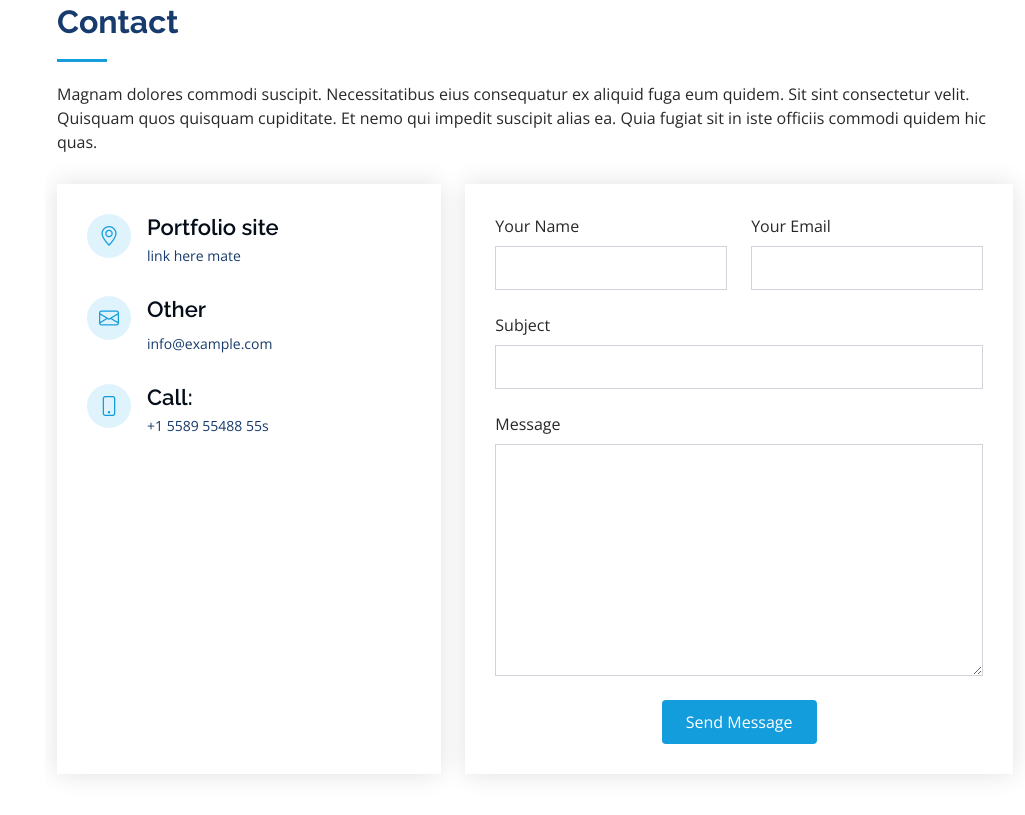
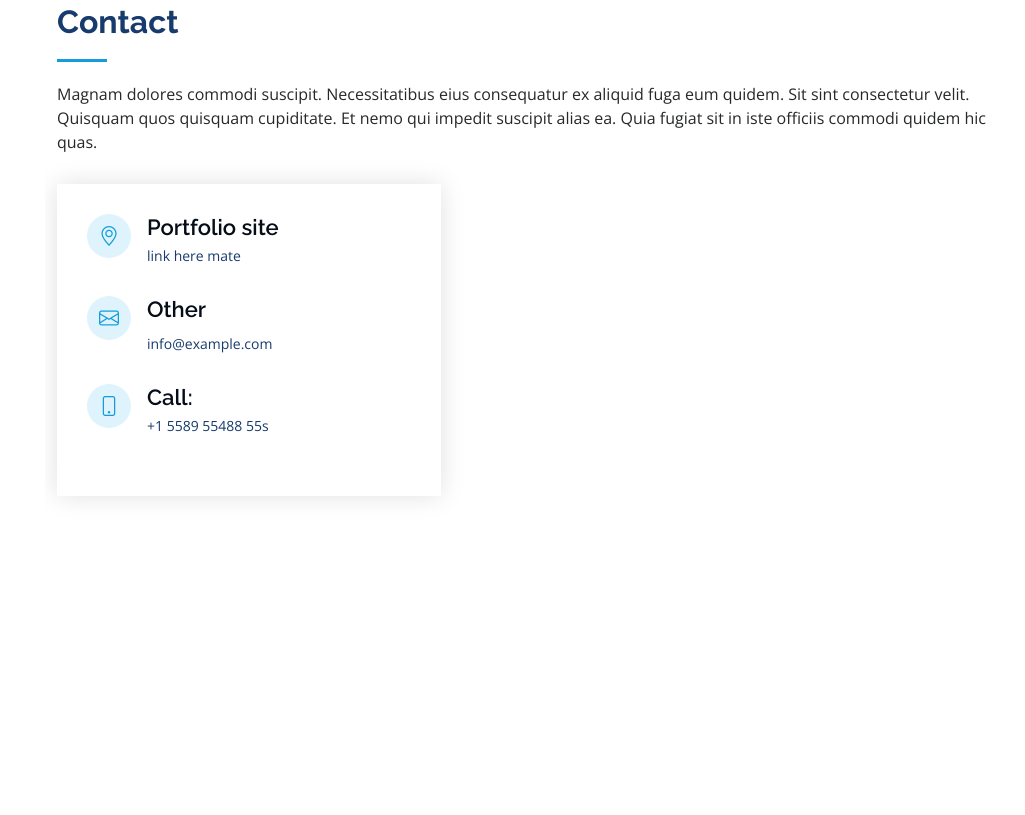
Before and after one commit to claireozee/TranslatorWebApp, a plain HTML site: page bootstrap-index.html in a window 1280 px wide. Shown: the part 3510-4325 px from the top of the page, without its empty margins (255-1280 px from the left). After the commit the page ends 4136 px from the top, so only its background shows below. Drawn offline with nearby package versions, Linux system fonts and the light colour scheme.

Commit message:
deleted form from contact section

```diff
--- a/bootstrap-index.html
+++ b/bootstrap-index.html
@@ -194,7 +194,7 @@
               <div class="error-message"></div>
               <div class="sent-message">Your message has been sent. Thank you!</div>
             </div>
-            <div class="text-center"><button type="submit">Send Message</button></div>
+            <div class="text-center"><button type="submit">Translate</button></div>
           </form>
         </div>
       </div>
@@ -316,38 +316,8 @@
                 <p>+1 5589 55488 55s</p>
               </div>
 
-
             </div>
 
-          </div>
-
-          <div class="col-lg-7 mt-5 mt-lg-0 d-flex align-items-stretch">
-            <form action="forms/contact.php" method="post" role="form" class="php-email-form">
-              <div class="row">
-                <div class="form-group col-md-6">
-                  <label for="name">Your Name</label>
-                  <input type="text" name="name" class="form-control" id="name" required>
-                </div>
-                <div class="form-group col-md-6">
-                  <label for="name">Your Email</label>
-                  <input type="email" class="form-control" name="email" id="email" required>
-                </div>
-              </div>
-              <div class="form-group">
-                <label for="name">Subject</label>
-                <input type="text" class="form-control" name="subject" id="subject" required>
-              </div>
-              <div class="form-group">
-                <label for="name">Message</label>
-                <textarea class="form-control" name="message" rows="10" required></textarea>
-              </div>
-              <div class="my-3">
-                <div class="loading">Loading</div>
-                <div class="error-message"></div>
-                <div class="sent-message">Your message has been sent. Thank you!</div>
-              </div>
-              <div class="text-center"><button type="submit">Send Message</button></div>
-            </form>
           </div>
 
         </div>
```
